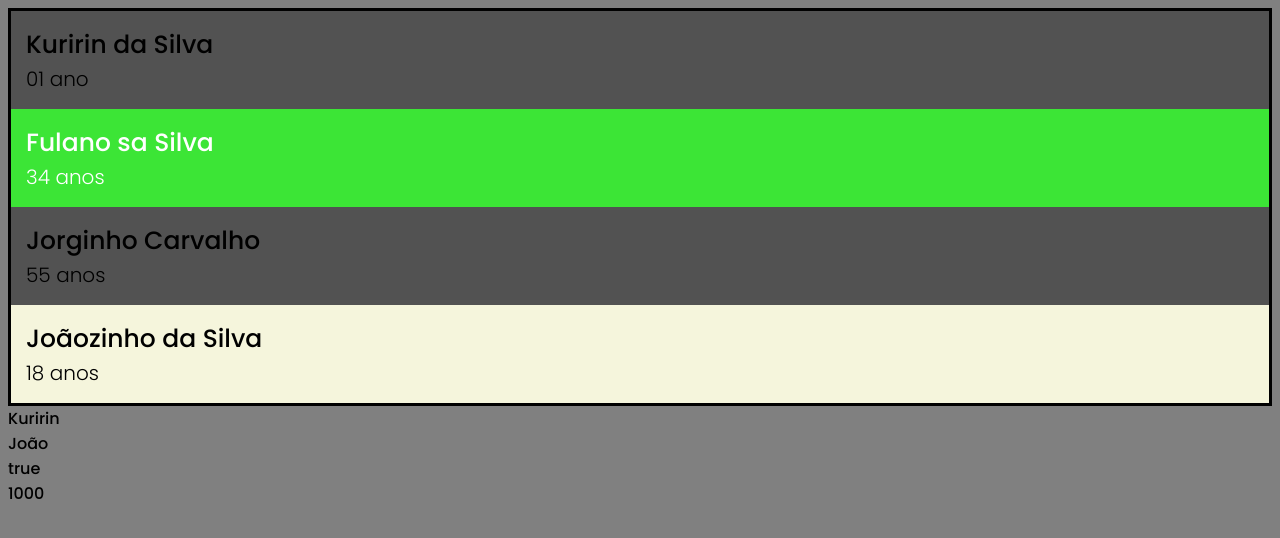
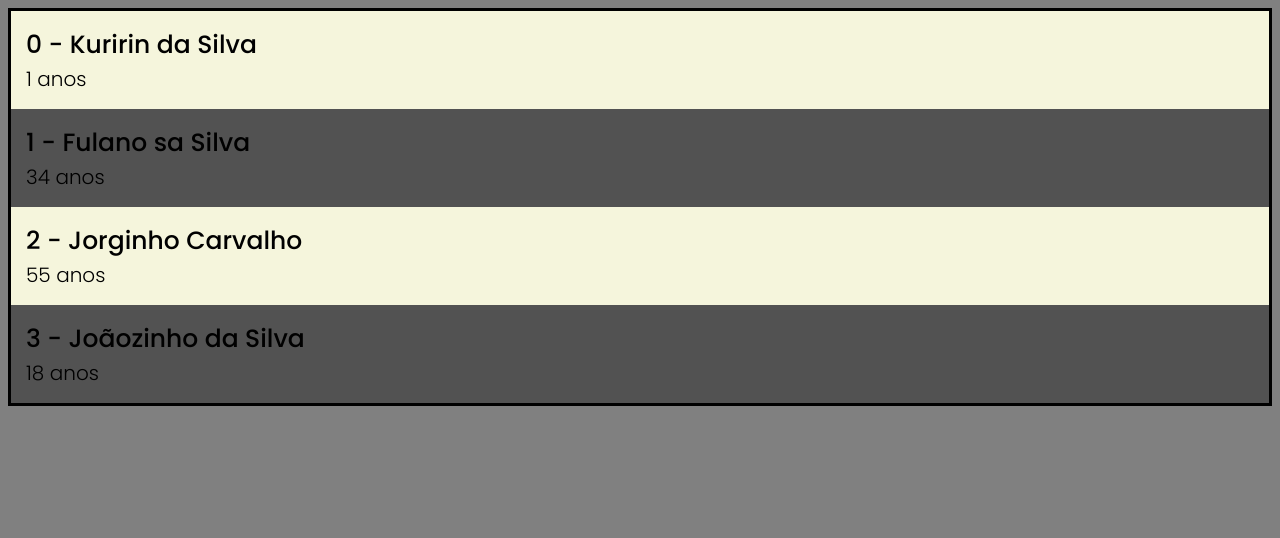
Before and after one commit to thiago-desenv/fundamentos-angular, an Angular app: page / in a window 1280 px wide. Shown: the top 538 px of the page. Built offline with nearby package versions, Linux system fonts and the light colour scheme.

Commit message:
Criado objeto com nome e idade, e utilizado no *ngFor para rederinzação dinâmica em tela

```diff
--- a/src/app/app.component.html
+++ b/src/app/app.component.html
@@ -1,23 +1,9 @@
-<div class="list">
-  <div class="item item--odd">
-    <p class="item__name">Kuririn da Silva</p>
-    <p class="item__age">01 ano</p>
-  </div>
-  <div class="item item--highlighted">
-    <p class="item__name">Fulano sa Silva</p>
-    <p class="item__age">34 anos</p>
-  </div>
-  <div class="item item--odd">
-    <p class="item__name">Jorginho Carvalho</p>
-    <p class="item__age">55 anos</p>
-  </div>
-  <div class="item">
-    <p class="item__name">Joãozinho da Silva</p>
-    <p class="item__age">18 anos</p>
+<div class="list" >
+  <div class="item" *ngFor="let pessoa of listPessoas; let i = index; let isOdd = odd" [class.item--odd]="isOdd">
+    <p class="item__name">{{ i }} - {{ pessoa.nome }}</p>
+    <p class="item__age">{{ pessoa.idade }} anos</p>
   </div>
 </div>
-
-<div *ngFor="let item of listPessoas">{{item}}</div>
 
 <!-- <div style="background-color: green;" *ngIf="minhaProp; else meuTemplate">Sou uma div!</div>
 
--- a/src/app/app.component.ts
+++ b/src/app/app.component.ts
@@ -6,7 +6,12 @@ import { Component } from '@angular/core';
   styleUrls: ['./app.component.scss']
 })
 export class AppComponent {
-  listPessoas = ['Kuririn', 'João', true, 1000];
+  listPessoas = [
+    { nome: 'Kuririn da Silva', idade: 1 },
+    { nome: 'Fulano sa Silva', idade: 34 },
+    { nome: 'Jorginho Carvalho', idade: 55 },
+    { nome: 'Joãozinho da Silva', idade: 18 }
+  ];
 
   // minhaProp = false;
   // pessoa: any = {
```
